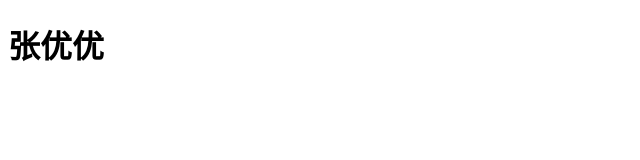
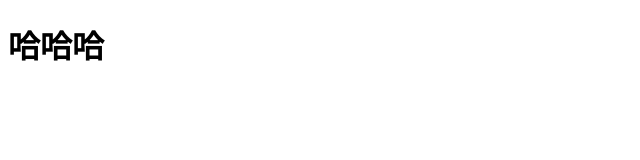
Before and after one commit to zhangyouyou123/you, a plain HTML site: page js/index.html in a window 1280 px wide. Shown: the full height of the page, 0-640 px from the left. Drawn offline with Linux system fonts and the light colour scheme.

Commit message:
哈哈哈

```diff
--- a/js/index.html
+++ b/js/index.html
@@ -5,7 +5,7 @@
 </head>
 <body>
 	<div>
-		<h1>张优优<h1>
+		<h1>哈哈哈<h1>
 	</div>
 </body>
 </html>
```
